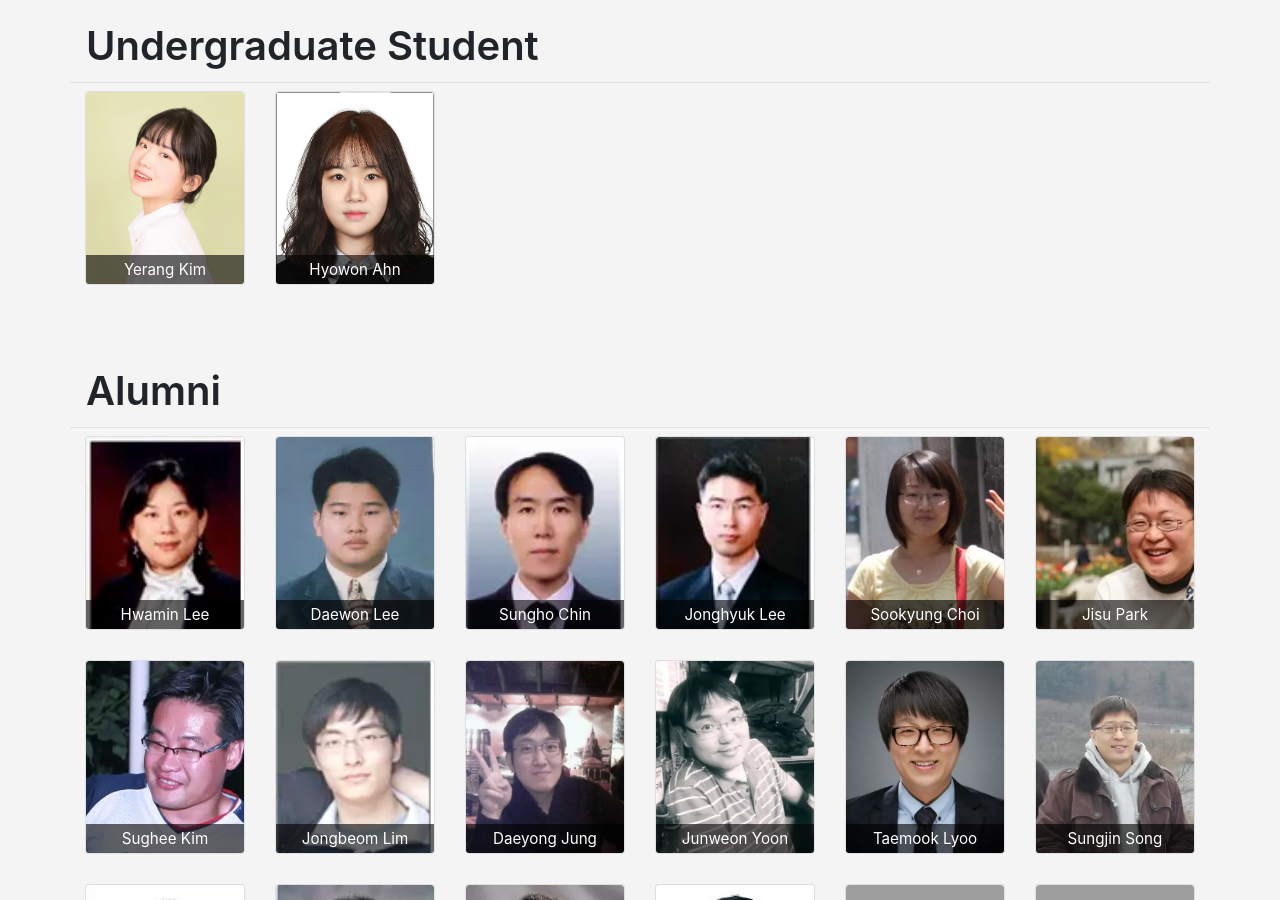
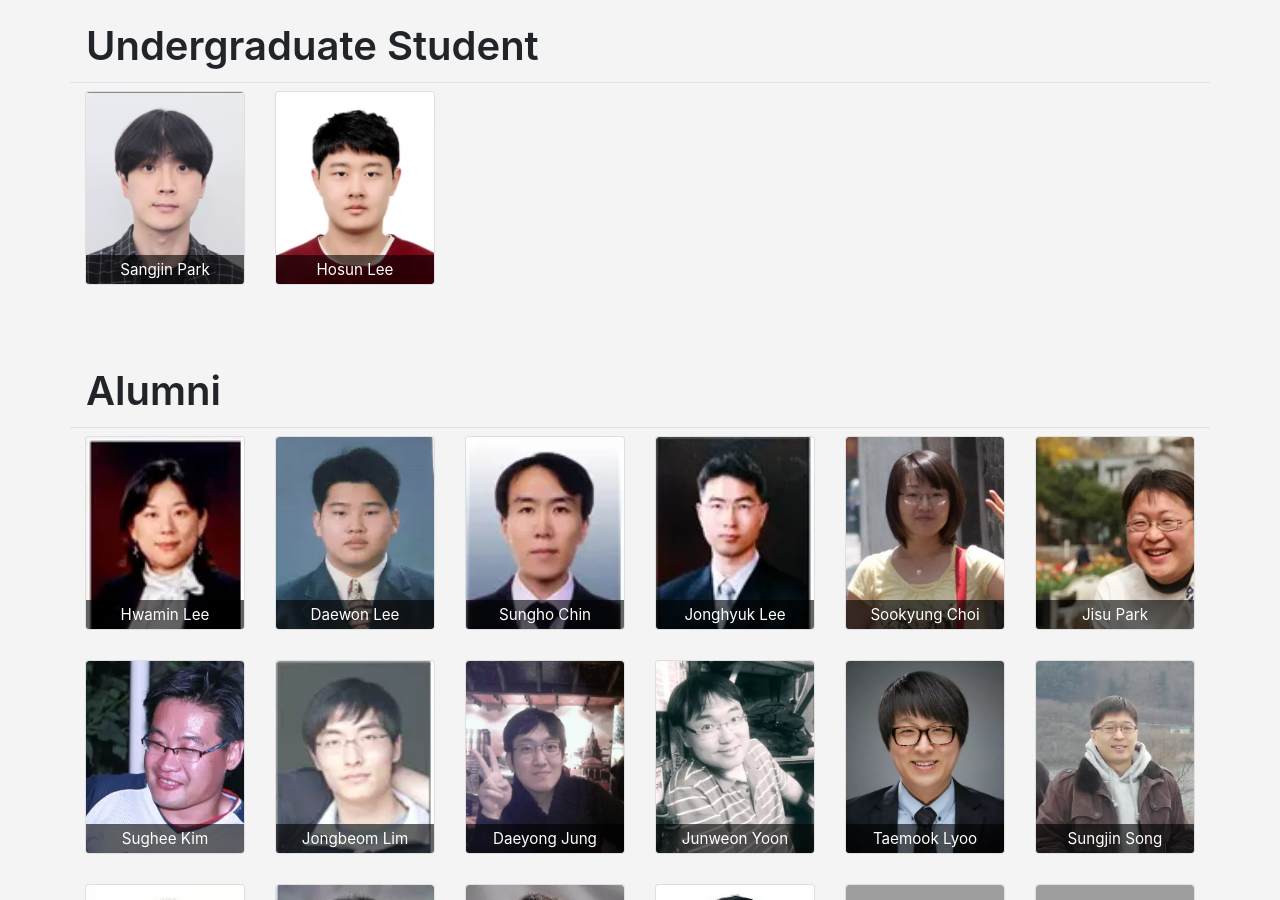
Before and after one commit to KU-Cloud/ku-cloud.github.io, a Jekyll site: the page built from members.html, in a window 1280 px wide and 900 px high, scrolled down 1116 px. Built offline with Jekyll 4.4.1, drawn with Linux system fonts in a browser that asks for light colours; grey boxes are pictures that could not be loaded.

Commit message:
new interns

```diff
--- a/_data/members.yaml
+++ b/_data/members.yaml
@@ -52,10 +52,10 @@ master:
   - name: Minjae Kang
     mail: austin9228@korea.ac.kr
 intern:
-  - name: Yerang Kim
-    mail: hs01151116@korea.ac.kr
-  - name: Hyowon Ahn
-    mail: hw1204@korea.ac.kr
+  - name: Sangjin Park
+    mail: tjtpp009@korea.ac.kr
+  - name: Hosun Lee
+    mail: hoaun1804@korea.ac.kr
 
 alumniPhd:
   - name: Hwamin Lee
```
Also changed, not shown: assets/images/members/Hosun Lee.webp (added), assets/images/members/Hyowon Ahn.webp (deleted), assets/images/members/Sangjin Park.webp (added), assets/images/members/Yerang Kim.webp (deleted).
